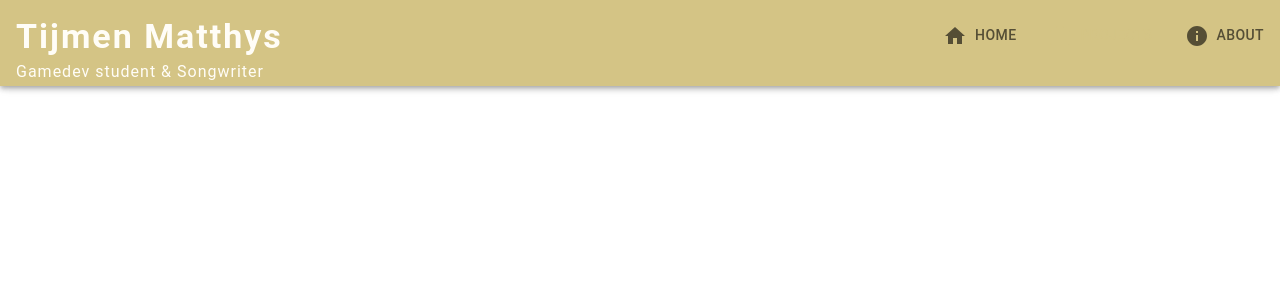
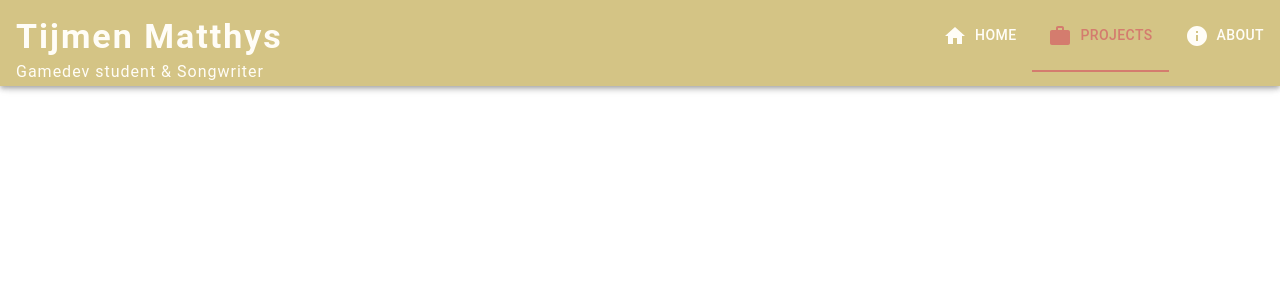
Before and after one commit to brmatthy/blog, a React (Create React App) app in the folder web/: page /projects in a window 1280 px wide. Shown: the top 300 px of the page. Built offline with nearby package versions, Linux system fonts and the light colour scheme.

Commit message:
Navbar: Add colors to routes

```diff
--- a/web/src/App.js
+++ b/web/src/App.js
@@ -18,6 +18,9 @@ const theme = createTheme({
         secondary: {
             main: "#d47c6e",
             contrastText: "#fffdf7"
+        },
+        info: {
+            main: "#73b7c7",
         },
     },
 });
--- a/web/src/components/NavBar.js
+++ b/web/src/components/NavBar.js
@@ -1,5 +1,5 @@
 import React from 'react';
-import {AppBar, Box, Grid, Slide, Tab, Tabs, Typography, useScrollTrigger} from '@mui/material';
+import {AppBar, Box, Grid, Slide, styled, Tab, Tabs, Typography, useScrollTrigger} from '@mui/material';
 import {useLocation} from "react-router-dom";
 import HomeIcon from '@mui/icons-material/Home';
 import InfoIcon from '@mui/icons-material/Info';
@@ -32,11 +32,37 @@ function LinkTab(props) {
     return (
         <Tab
             component="a"
-            sx={{ mb: 0}}
+            sx={{
+                mb: 0,
+                color:'primary.contrastText',
+                '&:hover': { color: 'secondary.dark' },
+            }}
             {...props}
         />
     );
 }
+
+const AntTab = styled((props) => <Tab component="a" {...props} />)(({ theme }) => ({
+    textTransform: 'none',
+    minWidth: 0,
+    [theme.breakpoints.up('sm')]: {
+        minWidth: 0,
+    },
+    fontWeight: theme.typography.fontWeightRegular,
+    marginRight: theme.spacing(1),
+    color: 'rgba(0, 0, 0, 0.85)',
+    '&:hover': {
+        color: '#40a9ff',
+        opacity: 1,
+    },
+    '&.Mui-selected': {
+        color: '#1890ff',
+        fontWeight: theme.typography.fontWeightMedium,
+    },
+    '&.Mui-focusVisible': {
+        backgroundColor: '#d1eaff',
+    },
+}));
 
 function NavBar(){
     const location = useLocation();
@@ -53,7 +79,7 @@ function NavBar(){
                         </Typography>
                     </Grid>
                     <Grid item>
-                        <Tabs value={location.pathname}>
+                        <Tabs value={location.pathname} textColor='secondary' indicatorColor='secondary'>
                             <LinkTab
                                 label="Home"
                                 value="/"
```
